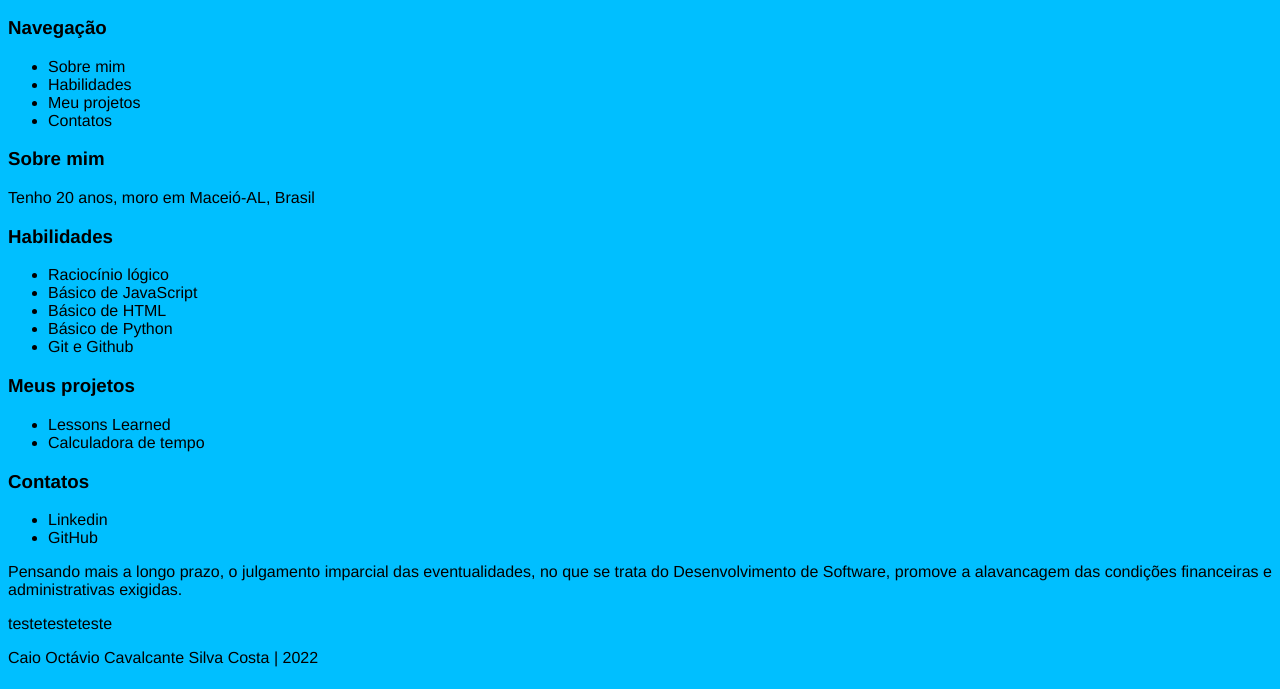
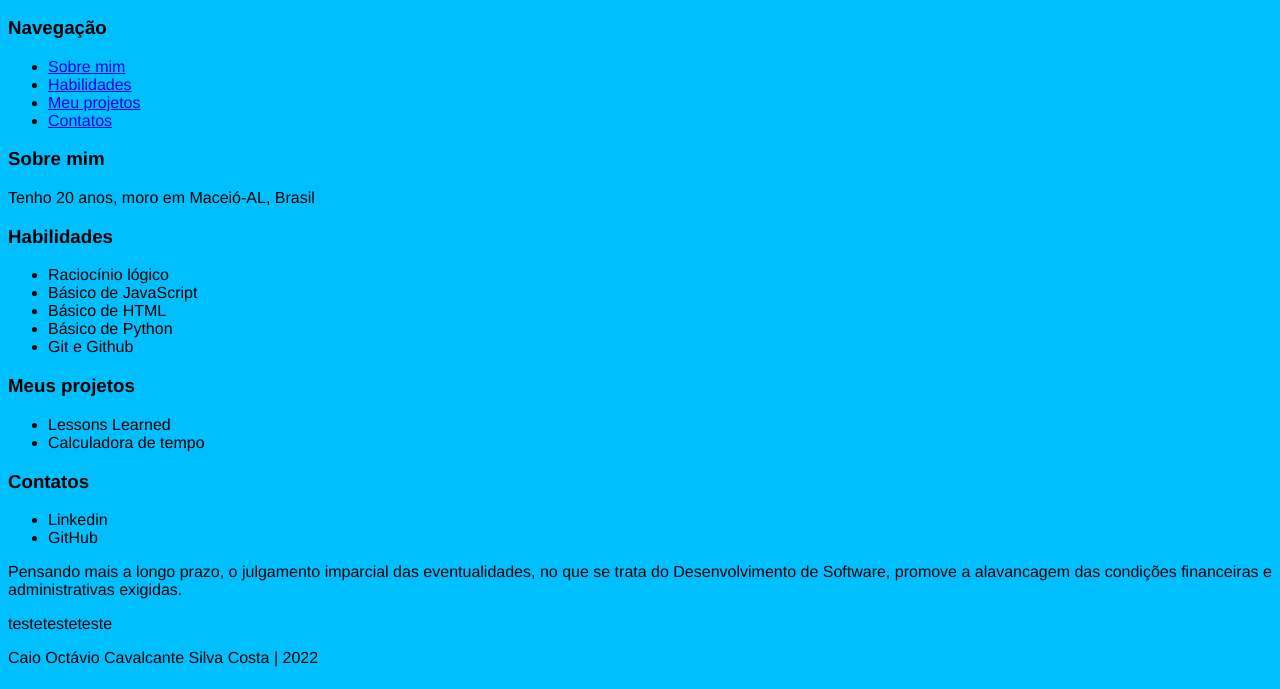
Before and after one commit to cocsc/cocsc.github.io, a plain HTML site: page index.html in a window 1280 px wide. Shown: the part 111-800 px from the top of the page. Drawn offline with Linux system fonts and the light colour scheme.

Commit message:
adiciona hiperlinks na navegação

```diff
--- a/index.html
+++ b/index.html
@@ -24,19 +24,19 @@
   <nav>
     <h3>Navegação</h3>
     <ul>
-      <li>Sobre mim</li>
-      <li>Habilidades</li>
-      <li>Meu projetos</li>
-      <li>Contatos</li>
+      <li><a href="#sm">Sobre mim</a></li>
+      <li><a href="#h">Habilidades</a></li>
+      <li><a href="#mp">Meu projetos</a></li>
+      <li><a href="#c">Contatos</a></li>
     </ul>
   </nav>
   <main>
     <section>
-      <h3>Sobre mim</h3>
+      <h3 id="sm">Sobre mim</h3>
       <p>Tenho 20 anos, moro em Maceió-AL, Brasil</p>
     </section>
     <section>
-      <h3>Habilidades</h3>
+      <h3 id="h">Habilidades</h3>
       <ul>
         <li>Raciocínio lógico</li>
         <li>Básico de JavaScript</li>
@@ -46,14 +46,14 @@
       </ul>
     </section>
     <section>
-      <h3>Meus projetos</h3>
+      <h3 id="mp">Meus projetos</h3>
       <ul>
         <li>Lessons Learned</li>
         <li>Calculadora de tempo</li>
       </ul>
     </section>
     <section>
-      <h3>Contatos</h3>
+      <h3 id="c">Contatos</h3>
       <ul>
         <li>Linkedin</li>
         <li>GitHub</li>
```
